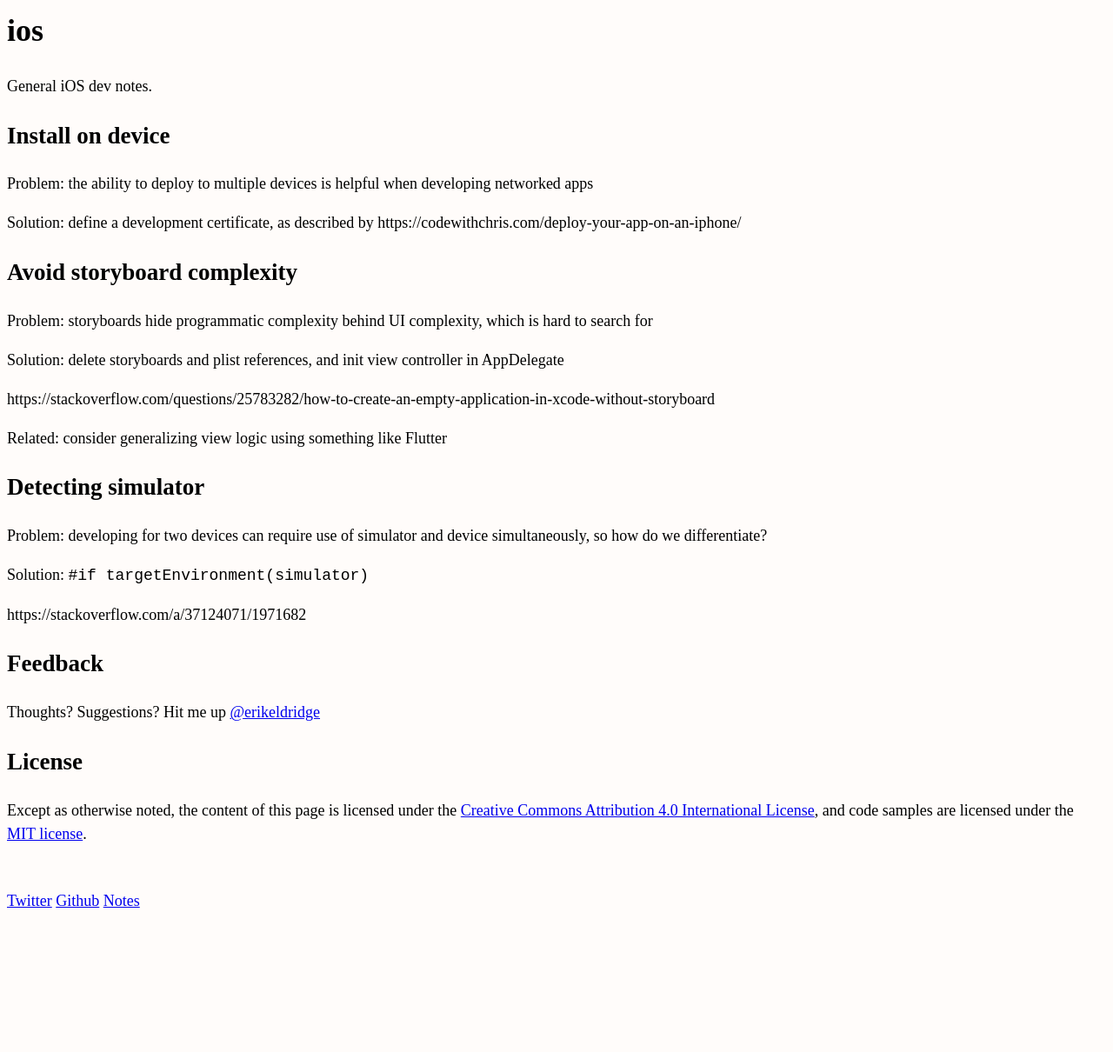
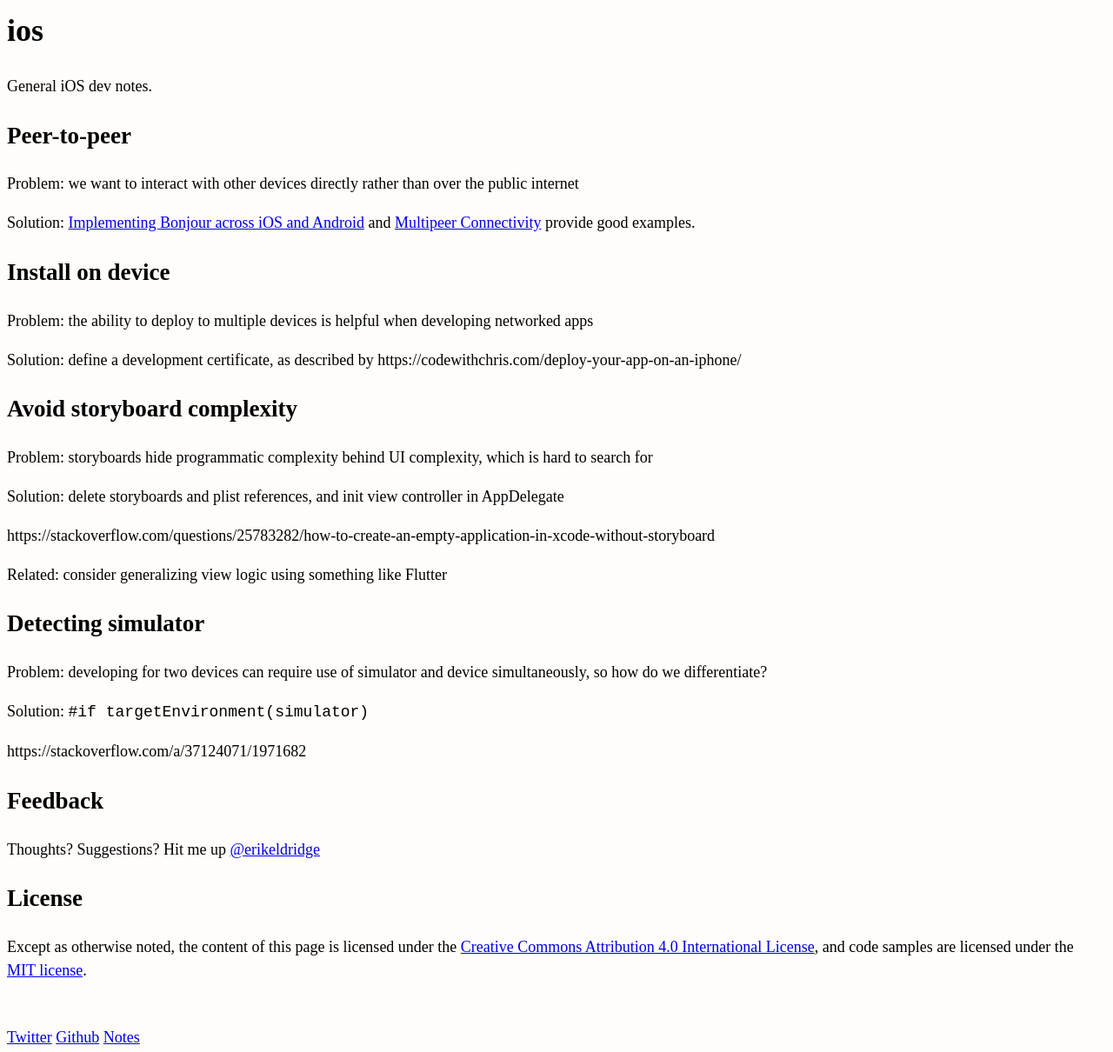
Before and after one commit to erikeldridge/erikeldridge.github.com, a Jekyll site: the page built from _posts/2019-01-02-ios.md, in a window 1280 px wide. Shown: the whole page at 87% size. Built offline with Jekyll 4.4.1, drawn with Linux system fonts in a browser that asks for light colours; nearby versions of some CDN libraries; before the commit the page ends 1053 px from its top, so only the background shows below that.

Commit message:
Update from Forestry.io - Updated ios.md

```diff
--- a/_posts/2019-01-02-ios.md
+++ b/_posts/2019-01-02-ios.md
@@ -6,6 +6,12 @@ layout: post
 
 ---
 General iOS dev notes.
+
+## Peer-to-peer
+
+Problem: we want to interact with other devices directly rather than over the public internet
+
+Solution: [Implementing Bonjour across iOS and Android](https://jaanus.com/implementing-bonjour-across-ios-and-android/) and [Multipeer Connectivity](https://www.ralfebert.de/ios/tutorials/multipeer-connectivity/) provide good examples.
 
 ## Install on device
 
@@ -29,4 +35,4 @@ Problem: developing for two devices can require use of simulator and device simu
 
 Solution: `#if targetEnvironment(simulator)`
 
- https://stackoverflow.com/a/37124071/1971682
+https://stackoverflow.com/a/37124071/1971682
```
